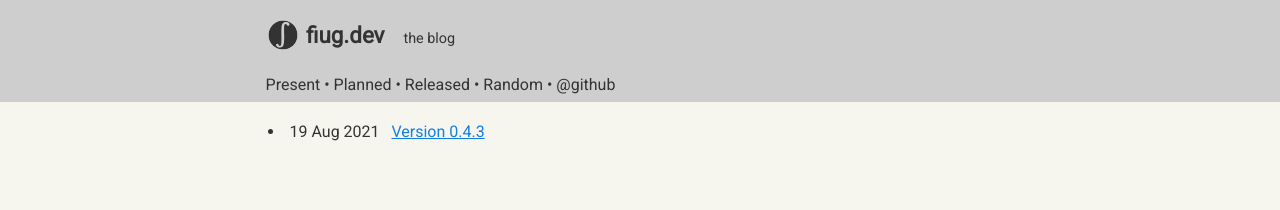
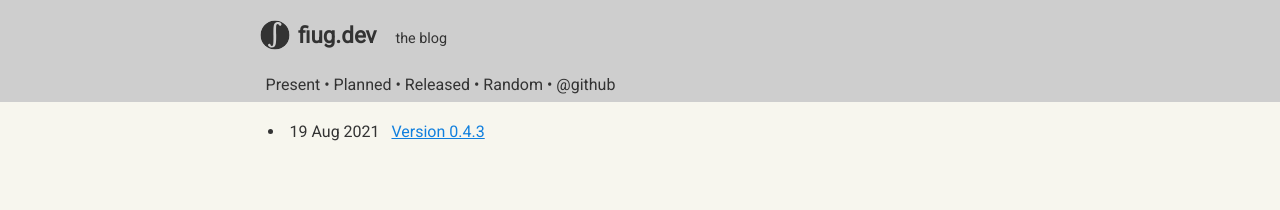
Before and after one commit to fiugd/blog, a Jekyll site: the page built from docs/_pages/releases.md, in a window 1280 px wide. Shown: the top 210 px of the page. Built offline with Jekyll 4.4.1, drawn with Linux system fonts in a browser that asks for light colours.

Commit message:
fiug intro, more...

```diff
--- a/docs/css/style.scss
+++ b/docs/css/style.scss
@@ -131,7 +131,7 @@ body{
   background-repeat: no-repeat;
   margin-bottom: -0.5em;
   margin-right: 0.2em;
-  margin-left: 0.5em;
+  // margin-left: 0.5em;
 }
 
 blockquote {
```
